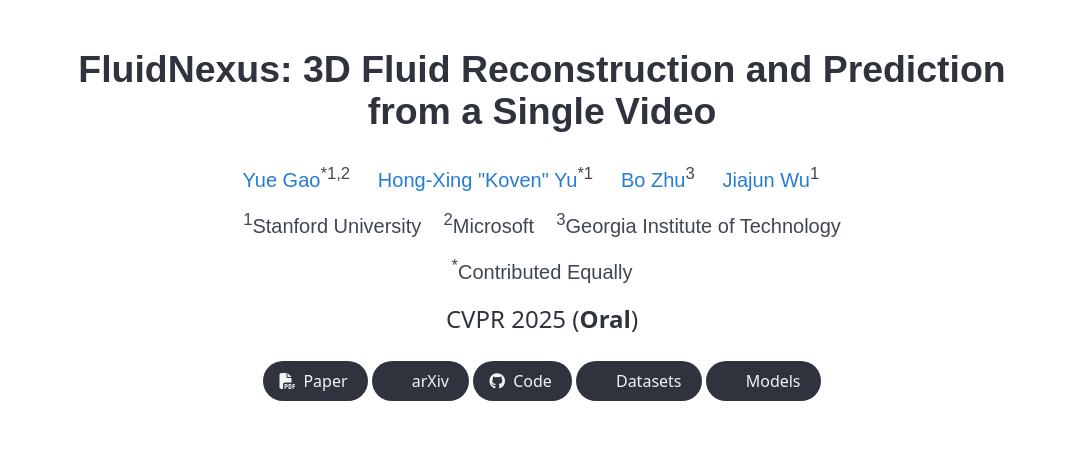
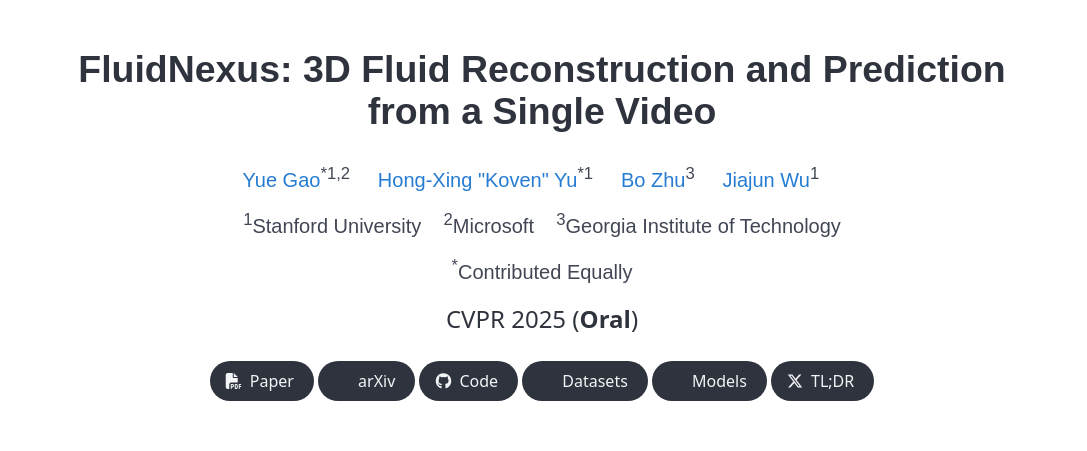
Before and after one commit to ueoo/FluidNexus, a plain HTML site: page docs/index.html in a window 1280 px wide. Shown: the top 451 px of the page, without its empty margins (98-1185 px from the left). Drawn offline with nearby package versions, Linux system fonts and the light colour scheme; some icons are missing.

Commit message:
Update index.html

```diff
--- a/docs/index.html
+++ b/docs/index.html
@@ -116,6 +116,15 @@
                                         class="external-link button is-normal is-rounded is-dark">
                                         <span class="icon"><i class="fa-solid fa-face-smiling-hands"></i></span>
                                         <span>Models</span>
+                                    </a>
+                                </span>
+
+                                <!-- X link -->
+                                <span class="link-block">
+                                    <a href="https://x.com/Koven_Yu/status/1905694756103225773"
+                                        class="external-link button is-normal is-rounded is-dark">
+                                        <span class="icon"><i class="fa-brands fa-x-twitter"></i></span>
+                                        <span>TL;DR</span>
                                     </a>
                                 </span>
                             </div>
```
